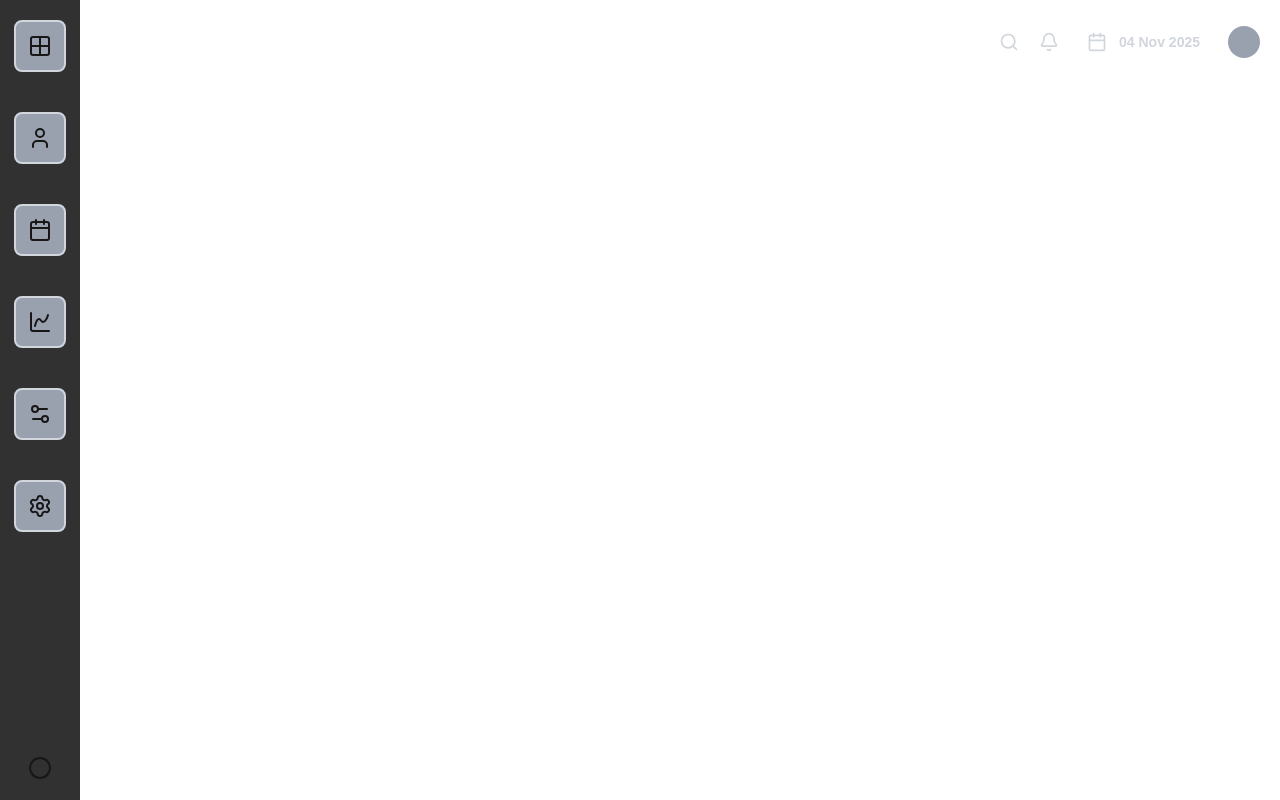
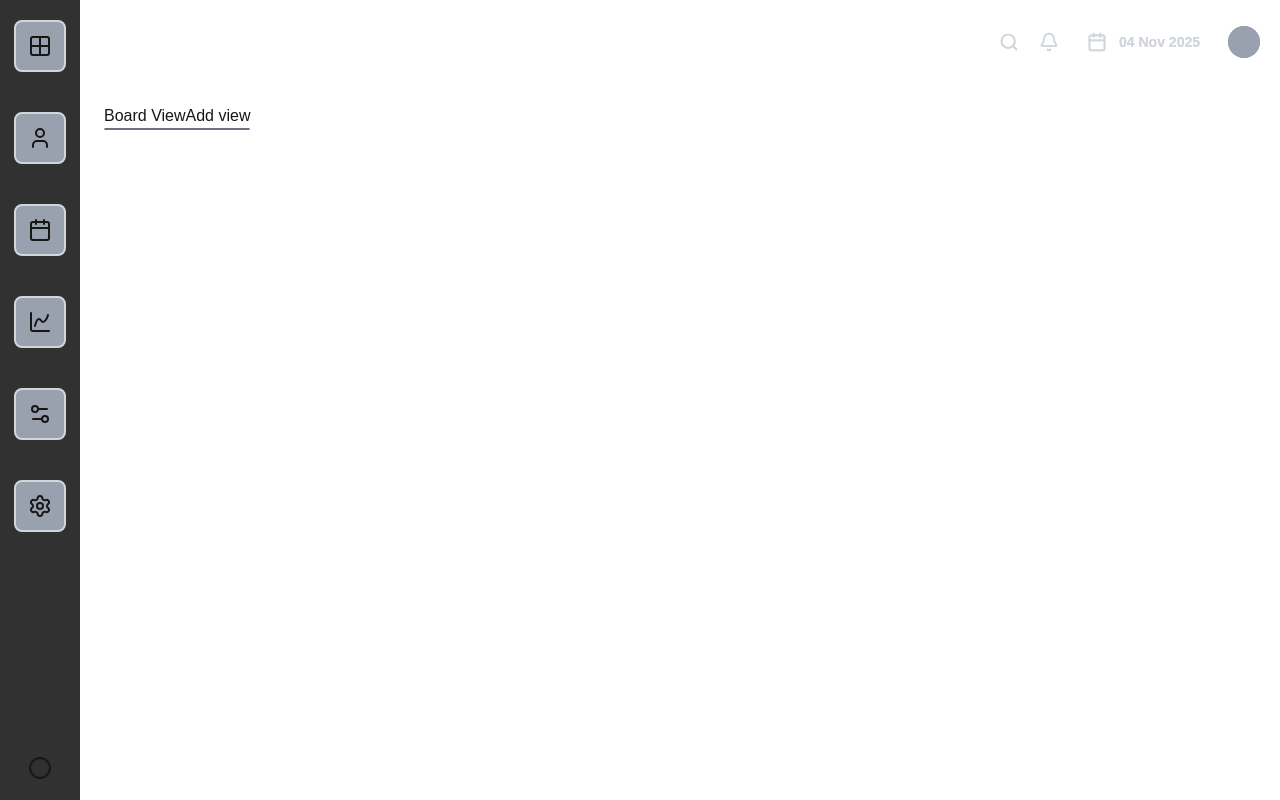
Before and after one commit to bakar255/todogit, a Next.js app: page / in a window 1280 px wide. Built offline with nearby package versions, Linux system fonts and the light colour scheme.

Commit message:
feat: restructure dashboard components

```diff
--- a/app/components/dashboard.tsx
+++ /dev/null
@@ -1,12 +0,0 @@
-
-export default function Dashboard() {
-
-    return (
-        <div>
-
-        </div>
-
-
-    )
-
-}
--- /dev/null
+++ b/app/components/dashboard/dashboard.tsx
@@ -0,0 +1,19 @@
+
+export default function Dashboard() {
+
+    return (
+        <div className=" py-6">
+
+            <div className="">
+                <button>Board View</button>
+                <button>Add view</button>
+
+            </div>
+
+            <div className="border-solid text-gray-500 rounded-full border-1 w-full"></div>
+        </div>
+
+
+    )
+
+}
--- /dev/null
+++ b/app/components/dashboard/layout.tsx
@@ -0,0 +1,25 @@
+import Navbar from "../navbar";
+import Sidebar from "../sidebar";
+
+
+
+export default function DashboardLayout({ children }: { children: React.ReactNode }) {
+    return (
+        <div className="flex min-h-screen">
+
+            {/* SIDEBAR À GAUCHE */}
+            <Sidebar />
+
+            {/* CONTENU PRINCIPAL */}
+            <div className="flex-1">
+                <Navbar />
+
+                {/* CONTAINER CENTRÉ */}
+                <main className="max-w-7xl mx-auto px-6 mt-20">
+                    {children}
+                </main>
+            </div>
+
+        </div>
+    );
+}
--- a/app/components/sidebar.tsx
+++ b/app/components/sidebar.tsx
@@ -13,6 +13,7 @@ export default function Sidebar() {
 
 
     return (
+
         <div className="flex flex-col w-20 space-y-5 bg-[#313131] items-center  ">
            {Icons.map((item) =>
           <div key={item.id} className=" mt-5 p-3 border-2 border-gray-300 rounded-lg bg-gray-400 cursor-pointer hover:border-gray-400">
--- a/app/layout.tsx
+++ b/app/layout.tsx
@@ -8,6 +8,7 @@ export default function RootLayout({
   return (
     <html>
       <body
+      className=""
       >
         {children}
       </body>
--- a/app/page.tsx
+++ b/app/page.tsx
@@ -1,7 +1,8 @@
 import Image from "next/image";
 import Sidebar from "./components/sidebar";
-import Dashboard from "./components/dashboard";
+import Dashboard from "./components/dashboard/dashboard";
 import Navbar from "./components/navbar";
+import DashboardLayout from "./components/dashboard/layout";
 
 export default function Home() {
 
@@ -9,8 +10,11 @@ export default function Home() {
   return (
     <div className="flex min-h-screen">
       <Navbar />
-      <Sidebar />
+
+      <DashboardLayout>
       <Dashboard />
+      </DashboardLayout>
+
     </div>
   );
 }
```
